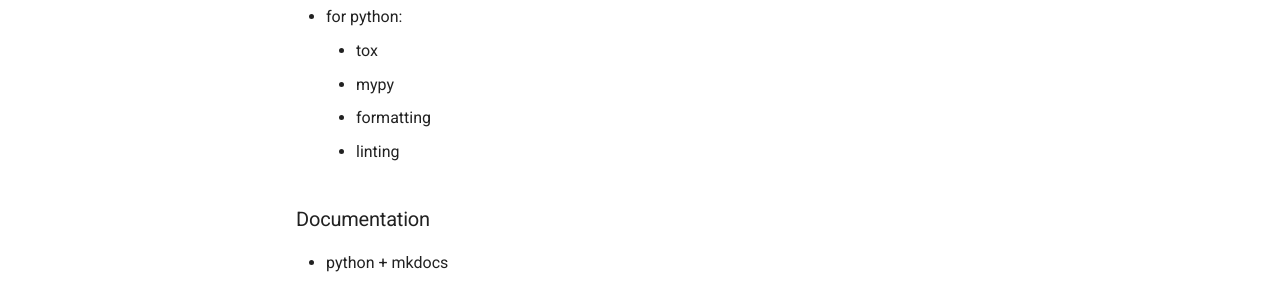
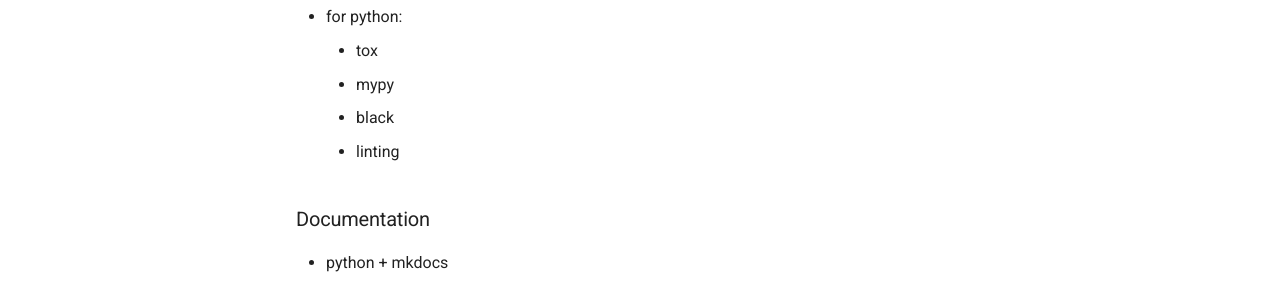
Before and after one commit to GNS-Science/nzshm-documentation, an MkDocs documentation site: the page built from docs/architecture/core_technology.md, in a window 1280 px wide and 900 px high, scrolled down 1166 px. Shown: the part 536-836 px from the top of the window. Built offline with MkDocs 1.6.1 and Material for MkDocs 9.7.7, drawn with Linux system fonts in a browser that asks for light colours; comment, search, counter and statistics services are not loaded.

Commit message:
Update docs/architecture/core_technology.md
Co-authored-by: Chris DiCaprio <christopher.dicaprio@gmail.com>

```diff
--- a/docs/architecture/core_technology.md
+++ b/docs/architecture/core_technology.md
@@ -52,7 +52,7 @@ With these considerations, we have the following:
  - for python:
     - tox
     - mypy
-    - formatting
+    - black
     - linting
 
 ## Documentation
```
